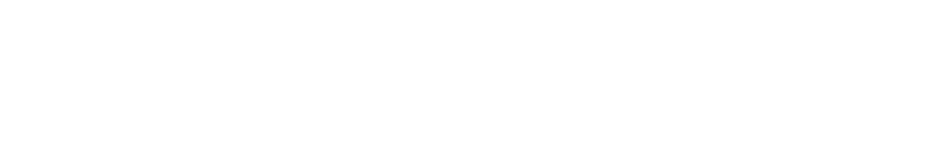
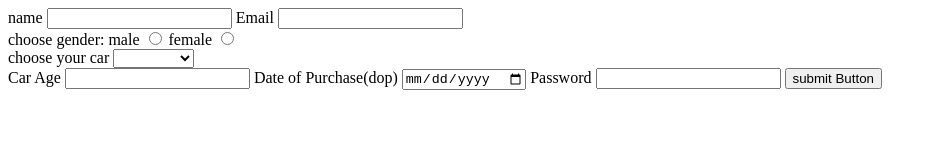
Before and after one commit to acciojob/car-insurance-form-sangat786, a website: page main.html in a window 1280 px wide. Shown: the whole page, without its empty margins (0-937 px from the left). Drawn offline with Linux system fonts and the light colour scheme.

Commit message:
created a submission

```diff
--- a/main.html
+++ b/main.html
@@ -1,16 +1,38 @@
 <!DOCTYPE html>
+<html lang="en">
+<head>
+    <meta charset="UTF-8">
+    <meta name="viewport" content="width=device-width, initial-scale=1.0">
+    <title>Document</title>
+</head>
+<body>
+    <form action="#">
 
-<html>
+        <label for="name" >name</label>
+<input type="text" name="name" id="name"   required >
+<label for="email">Email</label>
+     <input type="email" name="email" id="email"   required><br>
+     <label > choose gender:</label>
+     <label for="male">male</label>
+     <input type="radio" name="gender" id="male" required>
+     <label for="female"> female</label>
+     <input type="radio" name="gender" id="female" required> <br>
+     <label for="cars"> choose your car</label>
+    <select  id="cars" required>
+        <option value=""></option>
+        <option value="1">BMW</option>
+        <option value="2">Audi</option>
+        <option value="3">mercedez</option>
+    </select> <br>
+    <label for="carage" >Car Age</label>
+    <input type="number" name="car_Age" id="carage" required>
+    <label for="dob">Date of Purchase(dop)</label>
+    <input type="date" name="dob" id="dob" required>
+    <label for="password"> Password</label>
+    <input type="password" name="Password" id="password">
+    <button type="submit">submit Button</button>
 
-<head>
-	<link rel="stylesheet" href="styles.css">
-</head>
 
-<body>
-	<!-- the entire body must be written by student -->
-    <script type="text/javascript" src="./script.js">
-</script>
-
+    </form>
 </body>
-
 </html>
```
